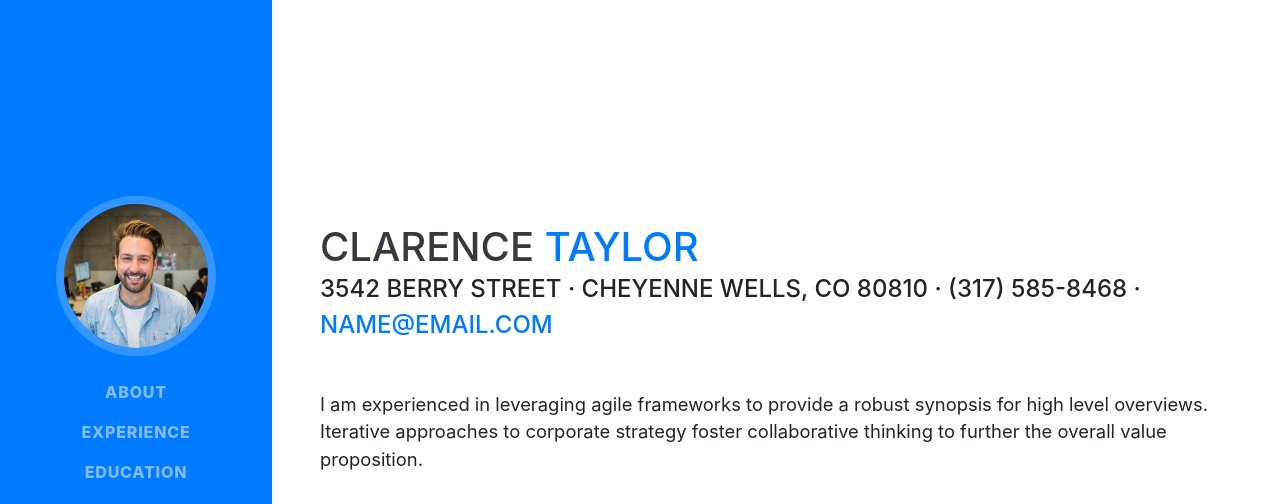
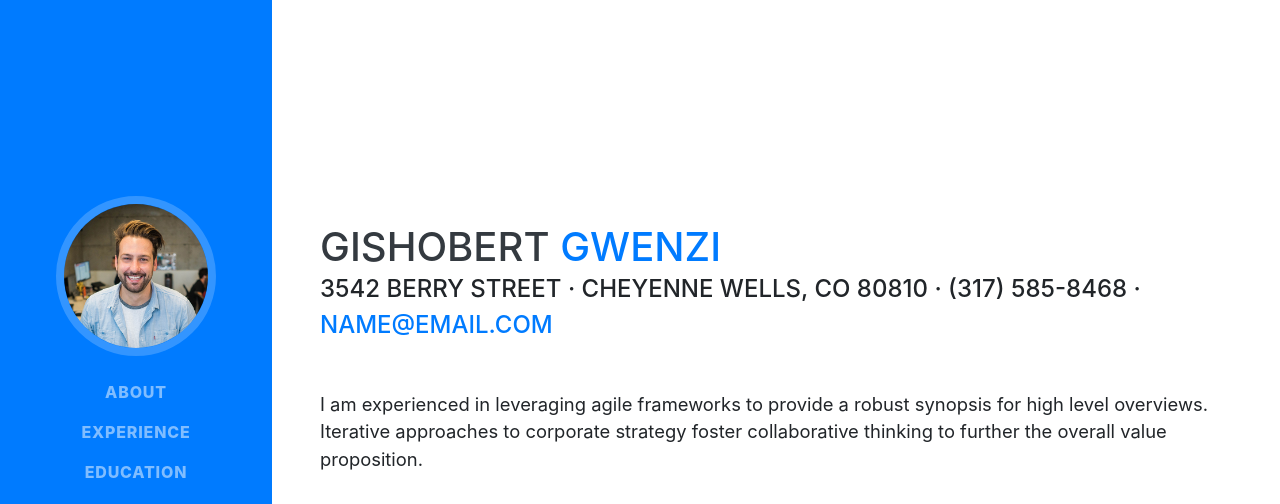
Before and after one commit to tinashe13/ignertic.github.io, a website with bundled scripts: page index.html in a window 1280 px wide. Shown: the top 504 px of the page. Built offline with nearby package versions, Linux system fonts and the light colour scheme; a web font is replaced by a local one.

Commit message:
Name change

```diff
--- a/index.html
+++ b/index.html
@@ -63,8 +63,8 @@
 
     <section class="resume-section p-3 p-lg-5 d-flex align-items-center" id="about">
       <div class="w-100">
-        <h1 class="mb-0">Clarence
-          <span class="text-primary">Taylor</span>
+        <h1 class="mb-0">Gishobert
+          <span class="text-primary">Gwenzi</span>
         </h1>
         <div class="subheading mb-5">3542 Berry Street · Cheyenne Wells, CO 80810 · (317) 585-8468 ·
           <a href="mailto:name@email.com">name@email.com</a>
```
